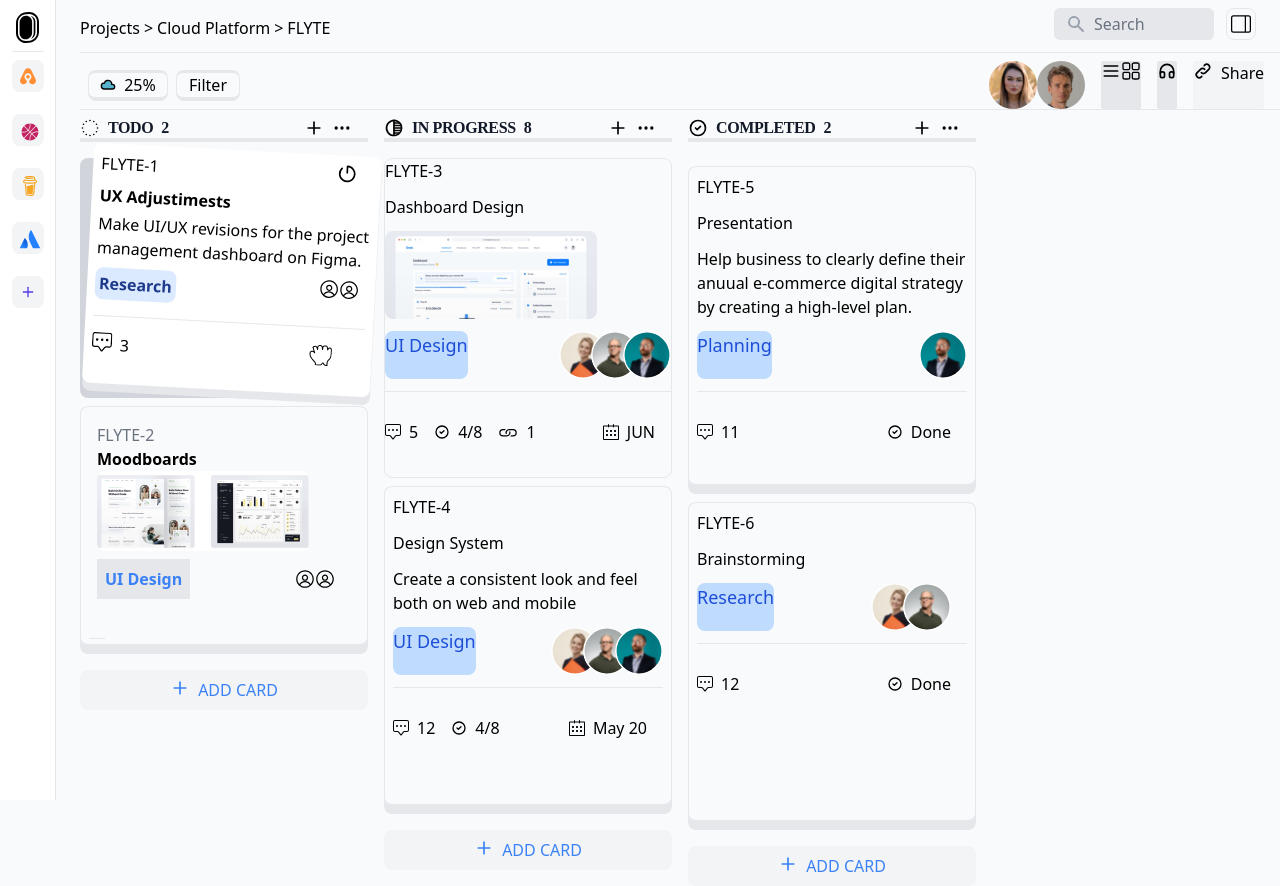
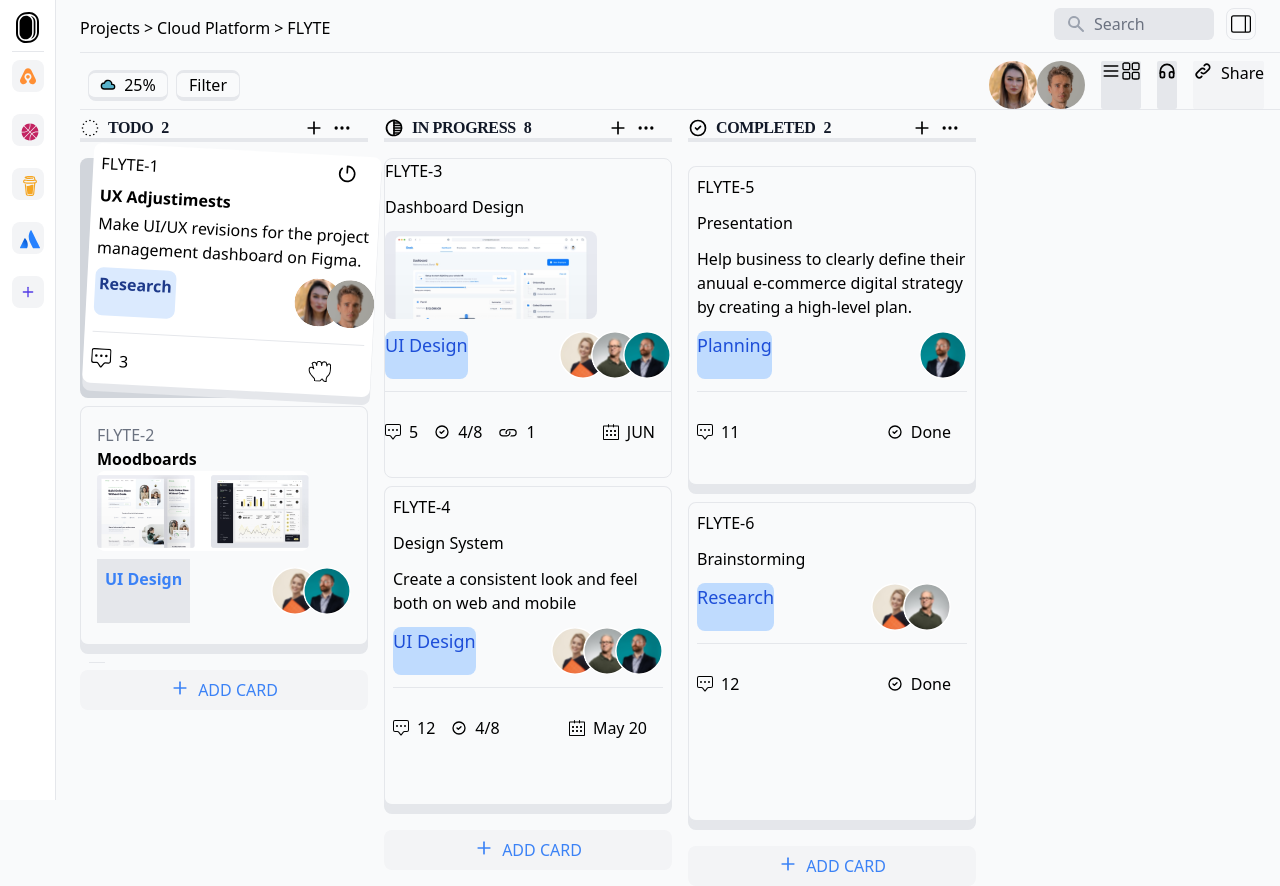
Before and after one commit to digitalsimboja/test-ui, a Next.js app: page / in a window 1280 px wide. Built offline with nearby package versions, Linux system fonts and the light colour scheme; a web font is replaced by a local one.

Commit message:
updates the avatars

```diff
--- a/components/FlyteOneCard.tsx
+++ b/components/FlyteOneCard.tsx
@@ -1,4 +1,4 @@
-import React from 'react'
+import React from "react";
 import Image from "next/image";
 import { RxAvatar } from "react-icons/rx";
 import {
@@ -24,16 +24,25 @@ export const FlyteOneCard = () => {
           </div>
           <h2 className="font-semibold mt-2 mb-1">UX Adjustimests</h2>
           <p>
-                  Make UI/UX revisions for the project management dashboard on
-                  Figma.
+            Make UI/UX revisions for the project management dashboard on Figma.
           </p>
           <div className="flex justify-between mt-2">
             <div className="bg-blue-100 rounded-lg p-1 items-center text-blue-900 font-bold">
               <h2>Research</h2>
             </div>
             <div className="flex justify-end mr-2">
-                    <RxAvatar size={20} />
-                    <RxAvatar size={20} />
+              <div className="relative rounded-full overflow-hidden z-0 -mr-4">
+                <img
+                  className="w-12 h-12 sm-w-16 sm-h-16 object-cover object-center"
+                  src="/images/Ellipse30.svg"
+                />
+              </div>
+              <div className="relative rounded-full overflow-hidden  sm:ml-0 z-10 -mr-4">
+                <img
+                  className="w-12 h-12 sm-w-16 sm-h-16 object-cover object-center"
+                  src="/images/Ellipse31.svg"
+                />
+              </div>
             </div>
           </div>
           <span className="border-b-[1px]  border-gray-200 w-full p-2 mb-4"></span>
@@ -56,7 +65,7 @@ export const FlyteOneCard = () => {
       </div>
       <div className="absolute bottom-0 left-2  right-2 bg-gray-200 h-full w-full z-5 transform rotate-3 rounded-lg"></div>
     </div>
-  )
-}
+  );
+};
 
-export default FlyteOneCard
+export default FlyteOneCard;
--- a/components/FlyteTwoCard.tsx
+++ b/components/FlyteTwoCard.tsx
@@ -1,4 +1,4 @@
-import React from 'react'
+import React from "react";
 import Image from "next/image";
 import { RxAvatar } from "react-icons/rx";
 import {
@@ -20,26 +20,31 @@ export const FlyteTwoCard = () => {
         <div className="p-2">
           <h2 className="text-gray-500 ">FLYTE-2</h2>
           <h2 className="font-semibold">Moodboards</h2>
-                <Image
-                  width={212}
-                  height={80}
-                  src={"/images/image2.png"}
-                  alt=""
-                />
+          <Image width={212} height={80} src={"/images/image2.png"} alt="" />
           <div className="flex justify-between">
             <div className="items-center inline-block mt-2 p-2 bg-gray-200">
               <h2 className="text-blue-500 font-semibold ">UI Design</h2>
             </div>
             <div className="flex justify-end mr-2 mt-2 p-2 items-center ">
-                    <RxAvatar size={20} />
-                    <RxAvatar size={20} />
+              <div className="relative rounded-full overflow-hidden z-0 -mr-4">
+                <img
+                  className="w-12 h-12 sm-w-16 sm-h-16 object-cover object-center"
+                  src="/images/avatar6.svg"
+                />
+              </div>
+              <div className="relative rounded-full overflow-hidden  sm:ml-0 z-10 -mr-4">
+                <img
+                  className="w-12 h-12 sm-w-16 sm-h-16 object-cover object-center"
+                  src="/images/avatar7.svg"
+                />
+              </div>
             </div>
           </div>
         </div>
         <span className="border-b-[1px]  border-gray-200 w-full p-2 mb-4"></span>
       </div>
     </div>
-  )
-}
+  );
+};
 
-export default FlyteTwoCard
+export default FlyteTwoCard;
```
Lines whose indentation alone changed are shown as unchanged.
